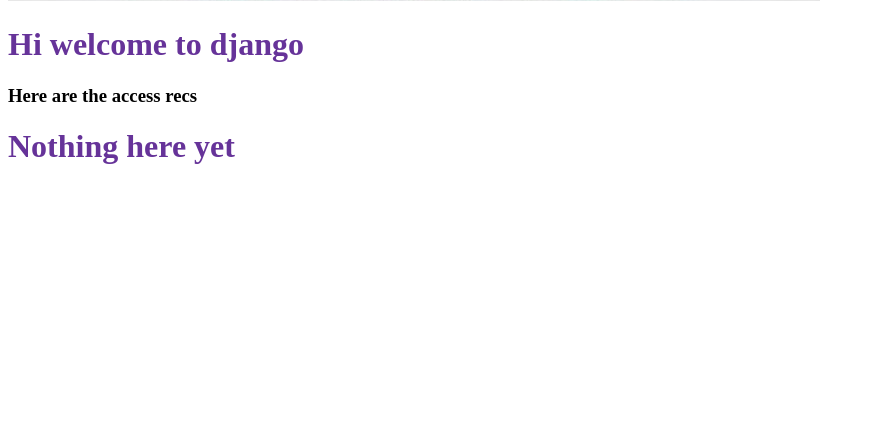
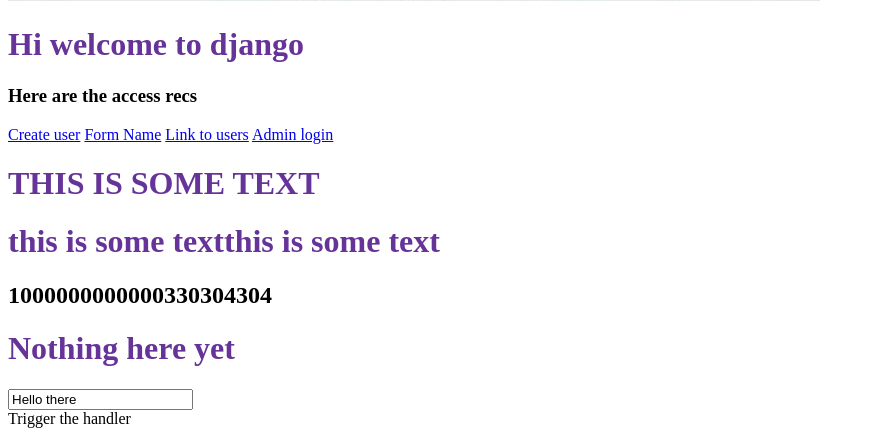
Before and after one commit to RedGhoul/djangotests, a Django app: page / in a window 1280 px wide. Shown: the part 471-907 px from the top of the page, without its empty margins (0-875 px from the left). Before the commit the page ends 635 px from the top, so only its background shows below. Run offline with Django 3.2, Linux system fonts and the light colour scheme; data that the repository does not hold is empty; parts of the project's set-up code (start-up, migrations or seed data) failed here and were passed over.

Commit message:
added more stuff

```diff
--- a/first_app/admin.py
+++ b/first_app/admin.py
@@ -1,8 +1,9 @@
 from django.contrib import admin
-from first_app.models import AccessRecord, Topic, Webpage,User
+from first_app.models import AccessRecord, Topic, Webpage,User,UserProfileInfo
 
 # Register your models here.
 admin.site.register(AccessRecord)
 admin.site.register(Topic)
 admin.site.register(Webpage)
 admin.site.register(User)
+admin.site.register(UserProfileInfo)
--- /dev/null
+++ b/first_app/templatetags/my_extras.py
@@ -0,0 +1,8 @@
+from django import template
+
+register = template.Library()
+
+@register.filter()
+def mma(value):
+    value = value + value
+    return value
--- a/first_app/urls.py
+++ b/first_app/urls.py
@@ -1,9 +1,12 @@
 from django.conf.urls import url
 from first_app import views
 from django.urls import path
-
+# got to set "app_name" to something
+# before you can use relative paths in your templates
+app_name = 'first_app'
 urlpatterns = [
     path('', views.index, name='index'),
+    path('register'.views.register,name='register'),
     path('formname', views.index_form,name='formname'),
     path('createuser', views.create_user_form,name='createuser'),
     path('users', views.indexUser, name='user'),
--- a/first_app/views.py
+++ b/first_app/views.py
@@ -1,7 +1,22 @@
 from django.shortcuts import render
 from django.http import HttpResponse
-from first_app.models import Topic,Webpage,AccessRecord,User
+from first_app.models import Topic, Webpage, AccessRecord, User
 from first_app.forms import FormName, NewUser
+
+def register(request):
+    form = FormName()
+
+    if request.method == 'POST':
+        form = FormName(request.POST)
+
+        if form.is_valid():
+            print(form.cleaned_data['name'])
+            print(form.cleaned_data['email'])
+            print(form.cleaned_data['text'])
+
+    form_dict = {'form': form}
+    return render(request, 'first_app/formname.html', context=form_dict)
+
 # Create your views here.
 def index_form(request):
     form = FormName()
@@ -14,8 +29,9 @@
             print(form.cleaned_data['email'])
             print(form.cleaned_data['text'])
 
-    form_dict = {'form':form}
-    return render(request,'first_app/formname.html',context=form_dict)
+    form_dict = {'form': form}
+    return render(request, 'first_app/formname.html', context=form_dict)
+
 
 def create_user_form(request):
     form = NewUser()
@@ -33,18 +49,22 @@
 
     form_dict = {'form': form}
 
-    return render(request,'first_app/createuser.html',context=form_dict)
+    return render(request, 'first_app/createuser.html', context=form_dict)
+
 
 def index(request):
     webpages_list = AccessRecord.objects.order_by('date')
-    date_dict = {'access_records': webpages_list }
+    date_dict = {'access_records': webpages_list,
+                 'text': 'this is some text',
+                 'number': 330304304}
     return render(request, 'first_app/index.html', context=date_dict)
 
 
 def indexUser(request):
     user_list = User.objects.order_by('last_name')
-    user_dict = {'user_records': user_list }
+    user_dict = {'user_records': user_list}
     return render(request, 'first_app/users.html', context=user_dict)
+
 
 def test(request):
     return HttpResponse("<h1>Test</h1>")
--- a/requirements.txt
+++ b/requirements.txt
@@ -1,14 +1,19 @@
 ansicon==1.89.0
+argon2-cffi==20.1.0
 arrow==0.17.0
 asgiref==3.2.10
+bcrypt==3.2.0
 blessed==1.17.10
+cffi==1.14.3
 Django==3.1.2
 django-picklefield==3.0.1
 django-q==1.3.3
 Faker==4.14.0
 gunicorn==20.0.4
 jinxed==1.0.1
+Pillow==8.0.0
 psycopg2==2.8.6
+pycparser==2.20
 python-dateutil==2.8.1
 python-decouple==3.3
 pytz==2020.1
--- /dev/null
+++ b/templates/first_app/base.html
@@ -0,0 +1,31 @@
+<!DOCTYPE html>
+{#Have to reload this sometimes to get it to work#}
+
+{% load static %}
+<html lang="en">
+<head>
+    <meta charset="UTF-8">
+    <title>Base HTML</title>
+    <link rel="stylesheet" href="{% static "css/mystyle.css" %}"/>
+</head>
+<body>
+    <img src="{% static "images/gbepvjettqttzqlz_1593258788.jpeg" %}" alt="hi">
+    <h1>Hi welcome to django</h1>
+    <h3>Here are the access recs</h3>
+    <a href="{% url 'first_app:createuser' %}">Create user</a>
+    <a href="{% url 'first_app:formname' %}">Form Name</a>
+    <a href="{% url 'first_app:user' %}">Link to users</a>
+    <a href="{% url 'admin:index' %}">Admin login</a>
+
+    {% block body_block %}
+
+    {% endblock %}
+
+
+</body>
+<script src="https://cdnjs.cloudflare.com/ajax/libs/jquery/3.5.1/jquery.min.js" integrity="sha512-bLT0Qm9VnAYZDflyKcBaQ2gg0hSYNQrJ8RilYldYQ1FxQYoCLtUjuuRuZo+fjqhx/qtq/1itJ0C2ejDxltZVFg==" crossorigin="anonymous"></script>
+<footer>
+    {% block footer_block %}
+    {% endblock %}
+</footer>
+</html>
--- /dev/null
+++ b/templates/first_app/footer.html
@@ -0,0 +1,4 @@
+{% extends "first_app/base.html" %}
+{% block footer_block %}
+    <h2>Footer Block</h2>
+{% endblock %}
--- a/templates/first_app/index.html
+++ b/templates/first_app/index.html
@@ -1,21 +1,16 @@
-<!DOCTYPE html>
-{% load static %}
-<html lang="en">
-<head>
-    <meta charset="UTF-8">
-    <title>First App</title>
-    <link rel="stylesheet" href="{% static "css/mystyle.css" %}"/>
-</head>
-<body>
-    <img src="{% static "images/gbepvjettqttzqlz_1593258788.jpeg" %}" alt="hi">
-    <h1>Hi welcome to django</h1>
-    <h3>Here are the access recs</h3>
-    <div class="djangotwo">
+
+{% extends "first_app/base.html" %}
+{% block body_block %}
+    {% load my_extras %}
+    <h1>{{ text | upper}}</h1>
+    <h1>{{ text | mma }}</h1>
+    <h2>{{ number | add:"1000000000000000000000"}}</h2>
+    <div>
         {% if access_records %}
             <table>
                 <thead>
-                    <th>Site Name</th>
-                    <th>Date Accessed</th>
+                <th>Site Name</th>
+                <th>Date Accessed</th>
                 </thead>
                 {% for access in access_records %}
                     <tr>
@@ -30,6 +25,21 @@
             <h1>Nothing here yet</h1>
         {% endif %}
     </div>
-
-</body>
-</html>
+    <form>
+        <input id="target" type="text" value="Hello there">
+    </form>
+    <div id="other">
+        Trigger the handler
+    </div>
+{% endblock %}
+{% block footer_block %}
+    <script>
+    // ctrl + alt + "l"
+        $(document).ready(function () {
+            console.log("ready!");
+            $("#target").select(function () {
+                alert("Handler for .select() called.");
+            });
+        });
+    </script>
+{% endblock %}
```
Also changed, not shown: first_app/forms.py (+16 -1 lines), first_app/models.py (+12 -1 lines), templates/first_app/register.html (added, +17 -0 lines), tutorialSite/settings.py (+12 -8 lines), first_app/migrations/0005_userprofileinfo.py (added), first_app/templatetags/__init__.py (added).
